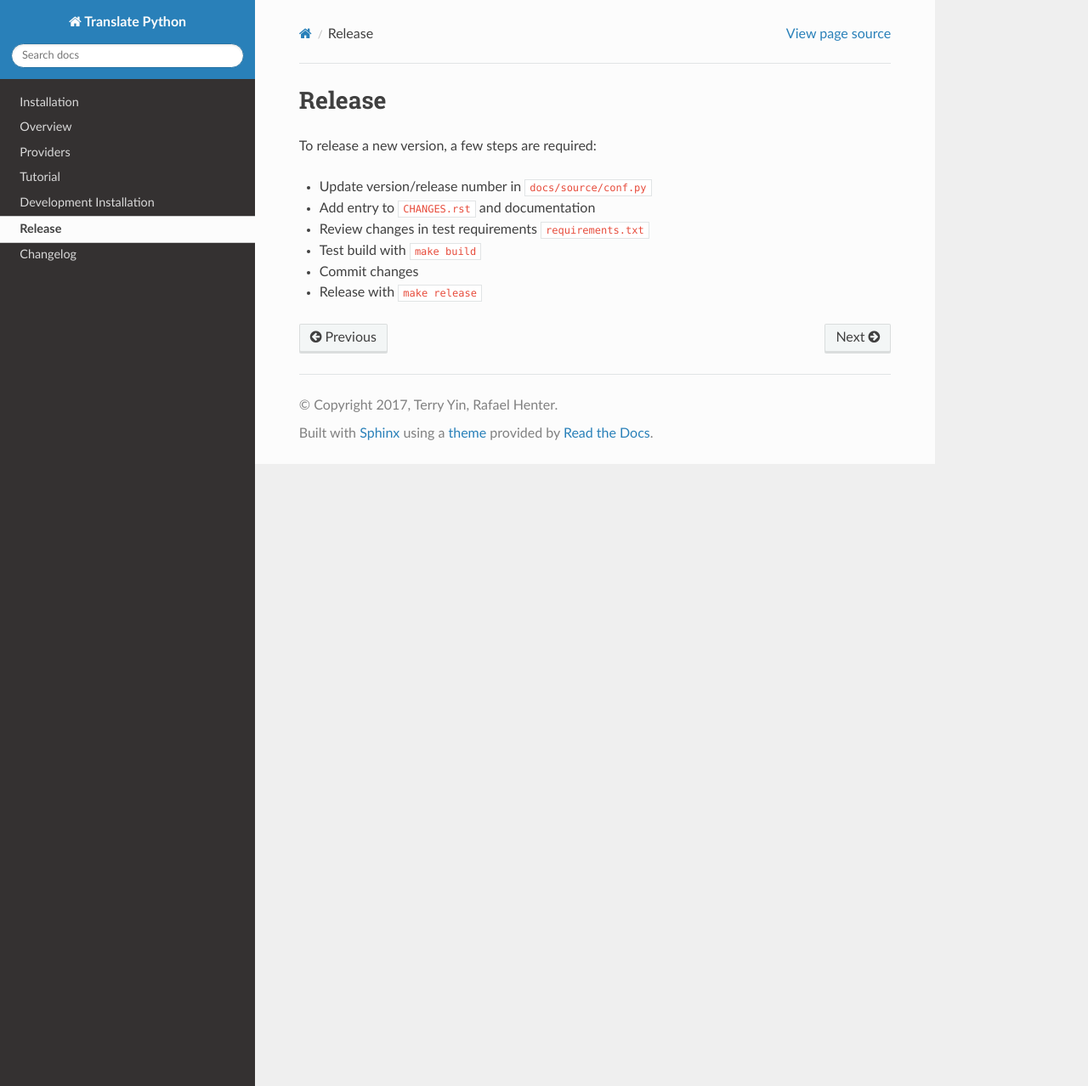
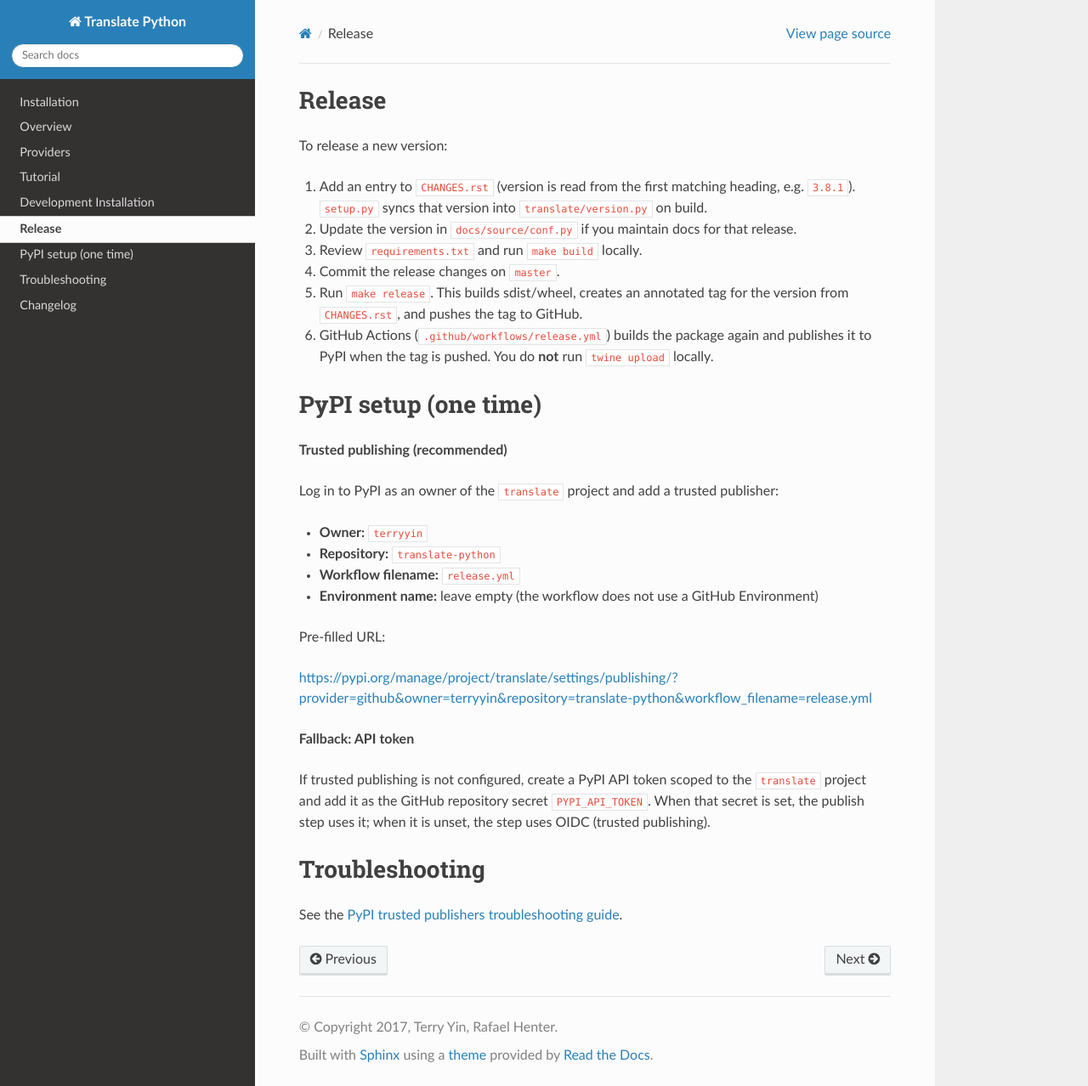
Before and after one commit to terryyin/translate-python, a Sphinx documentation site: the page built from docs/source/development/release.rst, in a window 1280 px wide and 1278 px high. Shown: the whole window at 85% size. Built offline with Sphinx 7.4.7 and the Read the Docs theme 3.1.0, drawn with Linux system fonts in a browser that asks for light colours.

Commit message:
Update release process in Makefile and documentation
- Modified the Makefile to trigger the GitHub Actions release workflow upon tagging, removing the local `twine upload` step.
- Enhanced the release documentation to clarify the steps for releasing a new version, including the use of GitHub Actions for publishing to PyPI and the setup for trusted publishing.

```diff
--- a/docs/source/development/release.rst
+++ b/docs/source/development/release.rst
@@ -1,16 +1,53 @@
 Release
 -------
 
-To release a new version, a few steps are required:
+To release a new version:
 
-* Update version/release number in ``docs/source/conf.py``
+#. Add an entry to ``CHANGES.rst`` (version is read from the first matching
+   heading, e.g. ``3.8.1``). ``setup.py`` syncs that version into
+   ``translate/version.py`` on build.
 
-* Add entry to ``CHANGES.rst`` and documentation
+#. Update the version in ``docs/source/conf.py`` if you maintain docs for that
+   release.
 
-* Review changes in test requirements ``requirements.txt``
+#. Review ``requirements.txt`` and run ``make build`` locally.
 
-* Test build with ``make build``
+#. Commit the release changes on ``master``.
 
-* Commit changes
+#. Run ``make release``. This builds sdist/wheel, creates an annotated tag for
+   the version from ``CHANGES.rst``, and pushes the tag to GitHub.
 
-* Release with ``make release``
+#. GitHub Actions (``.github/workflows/release.yml``) builds the package again
+   and publishes it to PyPI when the tag is pushed. You do **not** run
+   ``twine upload`` locally.
+
+PyPI setup (one time)
+---------------------
+
+**Trusted publishing (recommended)**
+
+Log in to PyPI as an owner of the ``translate`` project and add a trusted
+publisher:
+
+* **Owner:** ``terryyin``
+* **Repository:** ``translate-python``
+* **Workflow filename:** ``release.yml``
+* **Environment name:** leave empty (the workflow does not use a GitHub
+  Environment)
+
+Pre-filled URL:
+
+https://pypi.org/manage/project/translate/settings/publishing/?provider=github&owner=terryyin&repository=translate-python&workflow_filename=release.yml
+
+**Fallback: API token**
+
+If trusted publishing is not configured, create a PyPI API token scoped to the
+``translate`` project and add it as the GitHub repository secret
+``PYPI_API_TOKEN``. When that secret is set, the publish step uses it; when it
+is unset, the step uses OIDC (trusted publishing).
+
+Troubleshooting
+---------------
+
+See the `PyPI trusted publishers troubleshooting guide
+<https://docs.pypi.org/trusted-publishers/troubleshooting/>`_.
```
Also changed, not shown: 2 other files.
